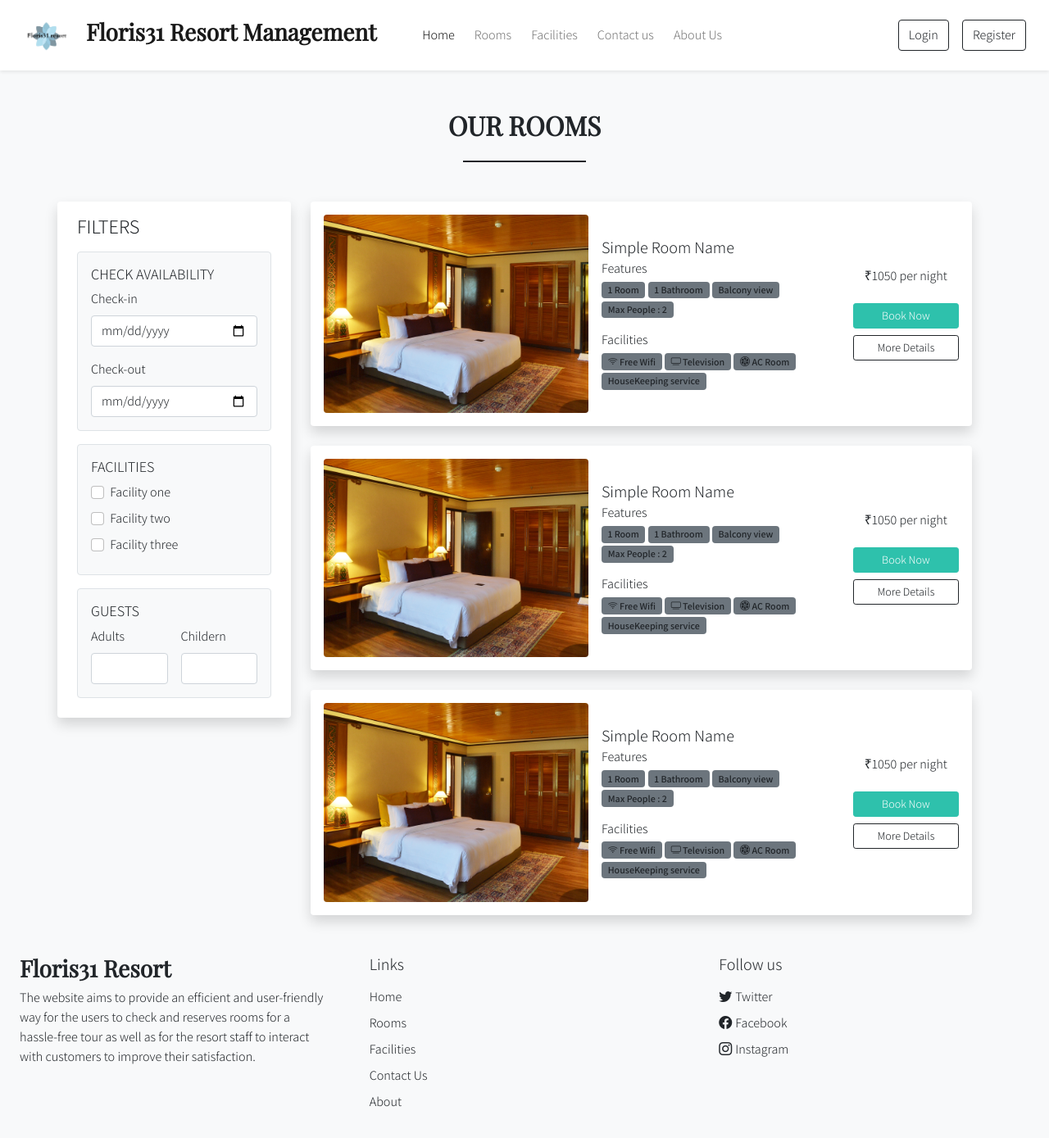
After one commit to Vishwparmar/floris31website, a PHP site: page /rooms_page.php in a window 1280 px wide. The commit adds this page. Shown: the whole page at 82% size. Run offline with PHP 8.4, Linux system fonts and the light colour scheme; some web fonts are replaced.

Commit message:
rooms page added

```diff
--- a/include/header.php
+++ b/include/header.php
@@ -13,7 +13,7 @@
             <a class="nav-link active me-2" aria-current="page" href="index.php">Home</a>
             </li>
             <li class="nav-item">
-            <a class="nav-link me-2" href="#">Rooms</a>
+            <a class="nav-link me-2" href="rooms_page.php">Rooms</a>
             </li>
             <li class="nav-item">
             <a class="nav-link me-2" href="facilities.php">Facilities</a>
--- /dev/null
+++ b/rooms_page.php
@@ -0,0 +1,224 @@
+<!DOCTYPE html>
+<html lang="en">
+<head>
+    <meta charset="UTF-8">
+    <meta http-equiv="X-UA-Compatible" content="IE=Edge">
+    <meta name="viewport" content="width=device-width, initial-scale=1.0">
+    <title>Floris31 Resort - ROOMS</title>
+    <link rel="stylesheet" href="https://cdn.jsdelivr.net/npm/swiper@11/swiper-bundle.min.css"/>
+    <?php require('include/links.php'); ?>
+</head>
+<body class="bg-light">
+
+    <?php require('include/header.php'); ?>
+
+    <div class="my-5 px-4">
+        <h2 class="fw-bold h-font text-center mb-4">OUR ROOMS</h2>
+        <div class="h-line bg-dark"></div>
+    </div>
+
+    <div class="container">
+        <div class="row">
+
+            <div class="col-lg-3 col-md-12 mb-lg-0 mb-4 px-lg-0">
+                <nav class="navbar navbar-expand-lg navbar-light bg-white rounded shadow">
+                    <div class="container-fluid flex-lg-column align-items-stretch">
+                        <h4 class="mt-2">FILTERS</h4>
+                        <button class="navbar-toggler shadow-none" type="button" data-bs-toggle="collapse" data-bs-target="#filterDropdown" aria-controls="navbarNav" aria-expanded="false" aria-label="Toggle navigation">
+                        <span class="navbar-toggler-icon"></span>
+                        </button>
+                        <div class="collapse navbar-collapse flex-column align-items-stretch mt-2" id="filterDropdown">
+                            <div class="border p-3 bg-light rounded mb-3">
+                                <h5 class="mb-2" style="font-size: 18px;">CHECK AVAILABILITY</h5>
+                                <label class="form-label">Check-in</label>
+                                <input type="date" class="form-control mb-3">
+                                <label class="form-label">Check-out</label>
+                                <input type="date" class="form-control">
+                            </div>
+                            <div class="border p-3 bg-light rounded mb-3">
+                                <h5 class="mb-2" style="font-size: 18px;">FACILITIES</h5>
+                                <div class="mb-2">
+                                    <input type="checkbox" id="f1" class="form-check-input me-1">
+                                    <label class="form-check-label" for="f1">Facility one</label>
+                                </div>
+                                <div class="mb-2">
+                                    <input type="checkbox" id="f2" class="form-check-input me-1">
+                                    <label class="form-check-label" for="f2">Facility two</label>
+                                </div>
+                                <div class="mb-2">
+                                    <input type="checkbox" id="f3" class="form-check-input me-1">
+                                    <label class="form-check-label" for="f3">Facility three</label>
+                                </div>
+                            </div>
+                            <div class="border p-3 bg-light rounded mb-3">
+                                <h5 class="mb-2" style="font-size: 18px;">GUESTS</h5>
+                                <div class="d-flex">
+                                    <div class="me-3">
+                                        <label class="form-label">Adults</label>
+                                        <input type="number" class="form-control">
+                                    </div>
+                                    <div>
+                                        <label class="form-label">Childern</label>
+                                        <input type="number" class="form-control">
+                                    </div>
+                                </div>
+                            </div>
+                        </div>
+                    </div>
+                </nav>
+            </div>
+
+            <div class="col-lg-9 col-md-12 px-4">
+                <div class="card mb-4 border-0 shadow">
+                    <div class="row g-0 p-3 align-items-center">
+                        <div class="col-md-5 mb-lg-0 mb-lg-0 mb-3">
+                            <img src="images/Rooms/room1.png" class="img-fluid rounded">
+                        </div>
+                        <div class="col-md-5 px-lg-3 px-md-3 px-0">
+                            <h5 class="mb-1">Simple Room Name</h5>
+                            <div class="features mb-3">
+                                <h6 class="mb-1">Features</h6>
+                                <span class="badge bg-secondary text-dark text-wrap">
+                                    1 Room
+                                </span>
+                                <span class="badge bg-secondary text-dark text-wrap">
+                                    1 Bathroom
+                                </span>
+                                <span class="badge bg-secondary text-dark text-wrap">
+                                    Balcony view
+                                </span>
+                                <span class="badge bg-secondary text-dark text-wrap">
+                                    Max People : 2
+                                </span>
+                            </div>
+                            <div class="facilities md-3">
+                                <h6 class="mb-1">Facilities</h6>
+                                <span class="badge bg-secondary text-dark text-wrap">
+                                    <i class="bi bi-wifi"></i>
+                                        Free Wifi
+                                </span>
+                                <span class="badge bg-secondary text-dark text-wrap">
+                                    <i class="bi bi-tv"></i>
+                                        Television
+                                </span>
+                                <span class="badge bg-secondary text-dark text-wrap">
+                                    <i class="bi bi-fan"></i>
+                                        AC Room
+                                </span>
+                                <span class="badge bg-secondary text-dark text-wrap">
+                                        HouseKeeping service
+                                </span>
+                            </div>
+                        </div>
+                        <div class="col-md-2 mt-lg-0 mt-md-0 mt-4 text-center">
+                            <h6 class="mb-4">₹1050 per night</h6>
+                            <a href="#" class="btn btn-sm w-100 text-white custom-bg shadow-none mb-2">Book Now</a>
+                            <a href="#" class="btn btn-sm w-100 btn-outline-dark  shadow-none">More Details</a>
+                        </div>
+                    </div>
+                </div>
+                <div class="card mb-4 border-0 shadow">
+                    <div class="row g-0 p-3 align-items-center">
+                        <div class="col-md-5 mb-lg-0 mb-lg-0 mb-3">
+                            <img src="images/Rooms/room1.png" class="img-fluid rounded">
+                        </div>
+                        <div class="col-md-5 px-lg-3 px-md-3 px-0">
+                            <h5 class="mb-1">Simple Room Name</h5>
+                            <div class="features mb-3">
+                                <h6 class="mb-1">Features</h6>
+                                <span class="badge bg-secondary text-dark text-wrap">
+                                    1 Room
+                                </span>
+                                <span class="badge bg-secondary text-dark text-wrap">
+                                    1 Bathroom
+                                </span>
+                                <span class="badge bg-secondary text-dark text-wrap">
+                                    Balcony view
+                                </span>
+                                <span class="badge bg-secondary text-dark text-wrap">
+                                    Max People : 2
+                                </span>
+                            </div>
+                            <div class="facilities md-3">
+                                <h6 class="mb-1">Facilities</h6>
+                                <span class="badge bg-secondary text-dark text-wrap">
+                                    <i class="bi bi-wifi"></i>
+                                        Free Wifi
+                                </span>
+                                <span class="badge bg-secondary text-dark text-wrap">
+                                    <i class="bi bi-tv"></i>
+                                        Television
+                                </span>
+                                <span class="badge bg-secondary text-dark text-wrap">
+                                    <i class="bi bi-fan"></i>
+                                        AC Room
+                                </span>
+                                <span class="badge bg-secondary text-dark text-wrap">
+                                        HouseKeeping service
+                                </span>
+                            </div>
+                        </div>
+                        <div class="col-md-2 text-center">
+                            <h6 class="mb-4">₹1050 per night</h6>
+                            <a href="#" class="btn btn-sm w-100 text-white custom-bg shadow-none mb-2">Book Now</a>
+                            <a href="#" class="btn btn-sm w-100 btn-outline-dark  shadow-none">More Details</a>
+                        </div>
+                    </div>
+                </div>
+                <div class="card mb-4 border-0 shadow">
+                    <div class="row g-0 p-3 align-items-center">
+                        <div class="col-md-5 mb-lg-0 mb-lg-0 mb-3">
+                            <img src="images/Rooms/room1.png" class="img-fluid rounded">
+                        </div>
+                        <div class="col-md-5 px-lg-3 px-md-3 px-0">
+                            <h5 class="mb-1">Simple Room Name</h5>
+                            <div class="features mb-3">
+                                <h6 class="mb-1">Features</h6>
+                                <span class="badge bg-secondary text-dark text-wrap">
+                                    1 Room
+                                </span>
+                                <span class="badge bg-secondary text-dark text-wrap">
+                                    1 Bathroom
+                                </span>
+                                <span class="badge bg-secondary text-dark text-wrap">
+                                    Balcony view
+                                </span>
+                                <span class="badge bg-secondary text-dark text-wrap">
+                                    Max People : 2
+                                </span>
+                            </div>
+                            <div class="facilities md-3">
+                                <h6 class="mb-1">Facilities</h6>
+                                <span class="badge bg-secondary text-dark text-wrap">
+                                    <i class="bi bi-wifi"></i>
+                                        Free Wifi
+                                </span>
+                                <span class="badge bg-secondary text-dark text-wrap">
+                                    <i class="bi bi-tv"></i>
+                                        Television
+                                </span>
+                                <span class="badge bg-secondary text-dark text-wrap">
+                                    <i class="bi bi-fan"></i>
+                                        AC Room
+                                </span>
+                                <span class="badge bg-secondary text-dark text-wrap">
+                                        HouseKeeping service
+                                </span>
+                            </div>
+                        </div>
+                        <div class="col-md-2 text-center">
+                            <h6 class="mb-4">₹1050 per night</h6>
+                            <a href="#" class="btn btn-sm w-100 text-white custom-bg shadow-none mb-2">Book Now</a>
+                            <a href="#" class="btn btn-sm w-100 btn-outline-dark  shadow-none">More Details</a>
+                        </div>
+                    </div>
+                </div>
+            </div>
+
+        </div>
+    </div>
+
+    <?php require('include/footer.php'); ?>
+
+</body>
+</html>
```
Also changed, not shown: index.php (indentation only).
